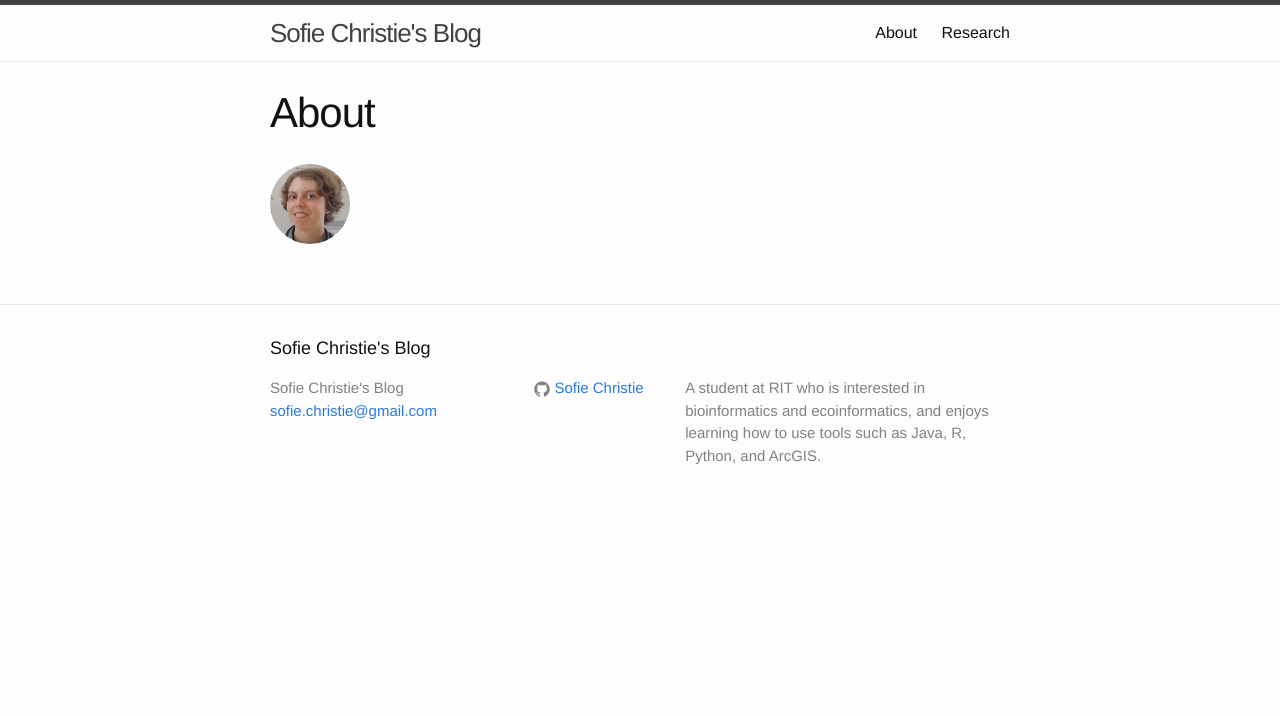
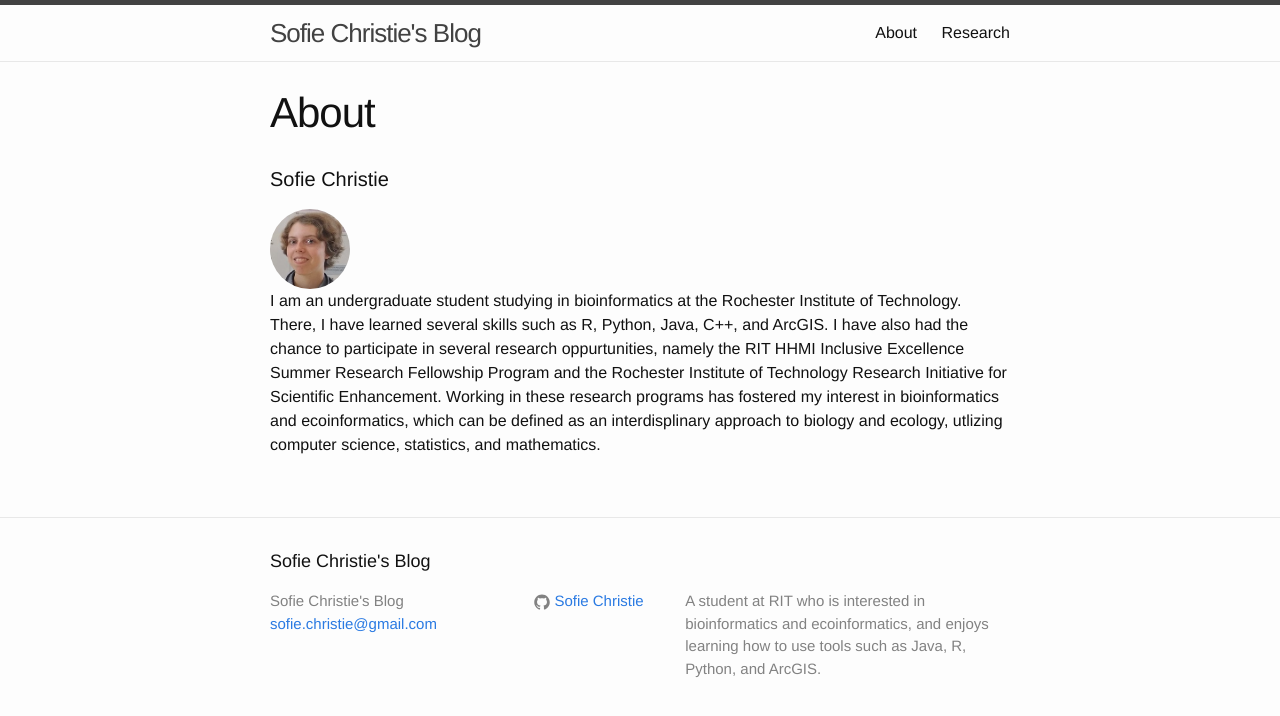
Before and after one commit to SMCCoder/SMCCoder.github.io, a Jekyll site: the page built from about.html, in a window 1280 px wide. Shown: the top 716 px of the page. Built offline with Jekyll 4.4.1, drawn with Linux system fonts in a browser that asks for light colours.

Commit message:
updating about page

```diff
--- a/about.html
+++ b/about.html
@@ -4,4 +4,13 @@ title: About
 permalink: /about/
 ---
 
-<img class="profile-pic" alt="profile picture" src="{{ site.url }}/assets/SofieChristie_r.jpg" />
+<div class="home">
+
+  <h1 class="page-heading">Sofie Christie</h1>
+
+  <img class="profile-pic" alt="profile picture" src="{{ site.url }}/assets/SofieChristie_r.jpg" />
+
+  <p>I am an undergraduate student studying in bioinformatics at the Rochester Institute of Technology. There, I have learned several skills such as R, Python, Java, C++, and ArcGIS. I have also had the chance to participate in several research oppurtunities, namely the RIT HHMI Inclusive Excellence Summer Research Fellowship Program and the Rochester Institute of Technology Research Initiative for Scientific Enhancement. Working in these research programs has fostered my interest in bioinformatics and ecoinformatics, which can be defined as an interdisplinary approach to biology and ecology, utlizing computer science, statistics, and mathematics. </p>
+
+
+</div>
```
